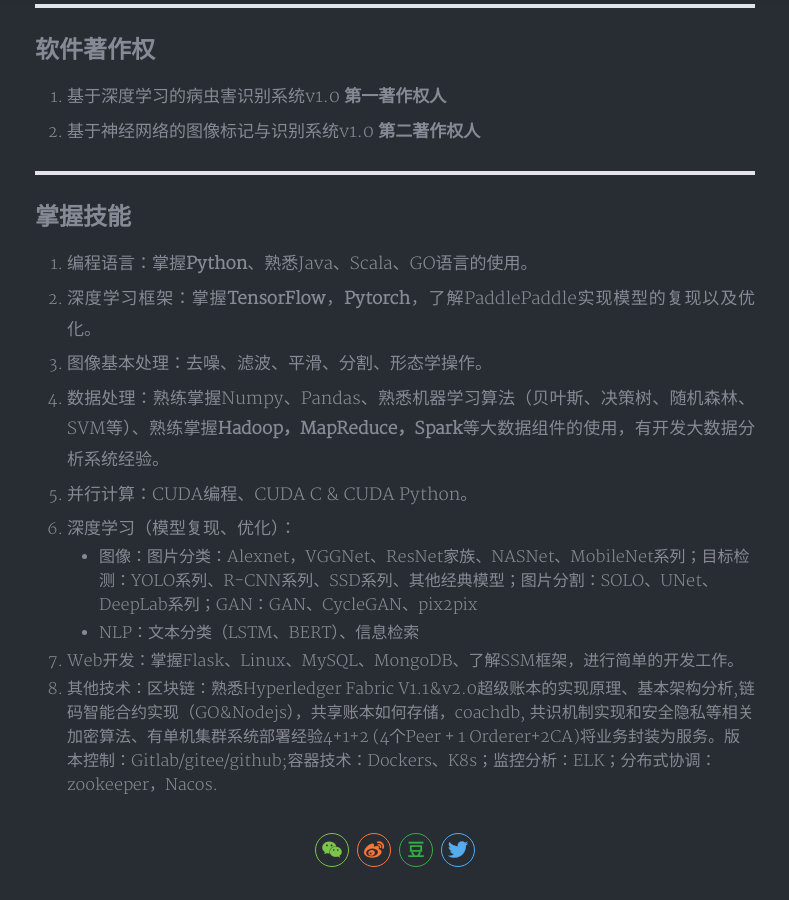
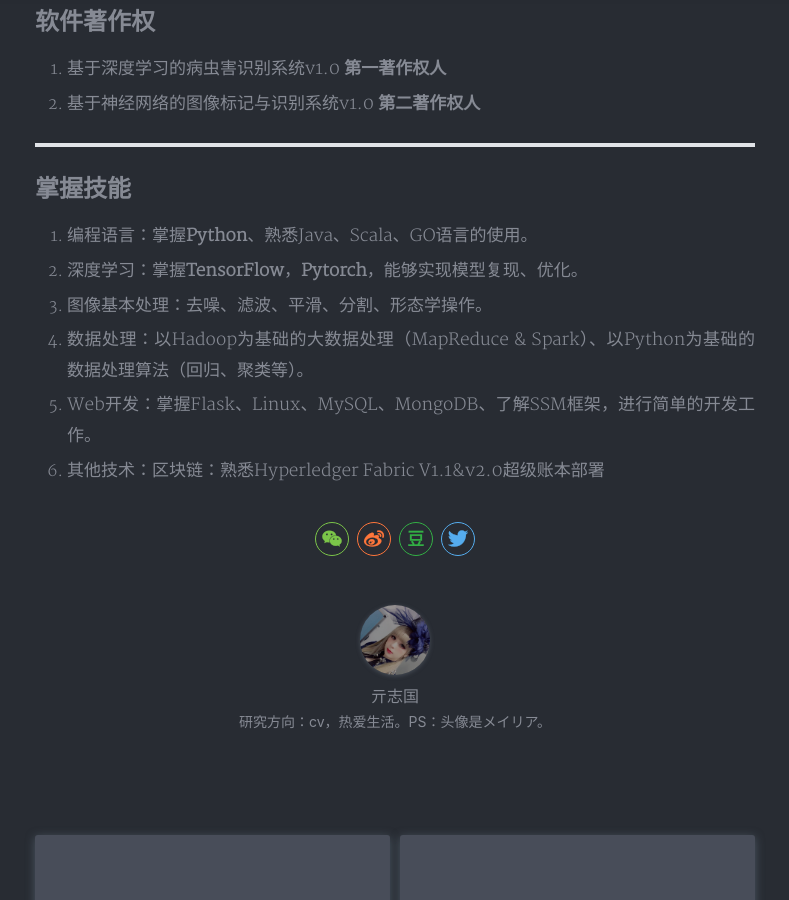
Before and after one commit to Qzgfather/Qzgfather.github.io, a Jekyll site: the page built from _posts/2020-01-09-hello.md, in a window 1280 px wide and 900 px high, scrolled down 2215 px. Shown: the whole window, without its empty margins (245-1034 px from the left). Built offline with Jekyll 4.4.1, drawn with Linux system fonts in a browser that asks for light colours; nearby versions of some CDN libraries; a style sheet for code colours, icons or effects is not loaded.

Commit message:
更新简历

```diff
--- a/_posts/2020-01-09-hello.md
+++ b/_posts/2020-01-09-hello.md
@@ -11,7 +11,6 @@
 
  - 亓志国/男/1998
  - 本科：青岛农业大学，专业：电子信息科学与技术
- - 年限：4年
  - 本科研究方向：分布式深度学习
  - 技术博客：http://qzgfather.github.io
  - Github：http://github.com/qzgfather
@@ -83,17 +82,12 @@
 
 1. 编程语言：掌握**Python**、熟悉Java、Scala、GO语言的使用。
 
-2. 深度学习框架：掌握**TensorFlow**，**Pytorch**，了解PaddlePaddle实现模型的复现以及优化。
+2. 深度学习：掌握**TensorFlow**，**Pytorch**，能够实现模型复现、优化。
 
 3. 图像基本处理：去噪、滤波、平滑、分割、形态学操作。
 
-4. 数据处理：熟练掌握Numpy、Pandas、熟悉机器学习算法（贝叶斯、决策树、随机森林、SVM等）、熟练掌握**Hadoop，MapReduce，Spark**等大数据组件的使用，有开发大数据分析系统经验。
+4. 数据处理：以Hadoop为基础的大数据处理（MapReduce & Spark）、以Python为基础的数据处理算法（回归、聚类等）。
 
-5. 并行计算：CUDA编程、CUDA C & CUDA Python。
+5. Web开发：掌握Flask、Linux、MySQL、MongoDB、了解SSM框架，进行简单的开发工作。
 
-6. 深度学习（模型复现、优化）：
-
-   - 图像：图片分类：Alexnet，VGGNet、ResNet家族、NASNet、MobileNet系列；目标检测：YOLO系列、R-CNN系列、SSD系列、其他经典模型；图片分割：SOLO、UNet、DeepLab系列；GAN：GAN、CycleGAN、pix2pix
-   - NLP：文本分类（LSTM、BERT）、信息检索
-7. Web开发：掌握Flask、Linux、MySQL、MongoDB、了解SSM框架，进行简单的开发工作。
-8. 其他技术：区块链：熟悉Hyperledger Fabric V1.1&v2.0超级账本的实现原理、基本架构分析,链码智能合约实现（GO&Nodejs），共享账本如何存储，coachdb, 共识机制实现和安全隐私等相关加密算法、有单机集群系统部署经验4+1+2 (4个Peer + 1 Orderer+2CA)将业务封装为服务。版本控制：Gitlab/gitee/github;容器技术：Dockers、K8s；监控分析：ELK；分布式协调：zookeeper，Nacos.
+6. 其他技术：区块链：熟悉Hyperledger Fabric V1.1&v2.0超级账本部署
```
